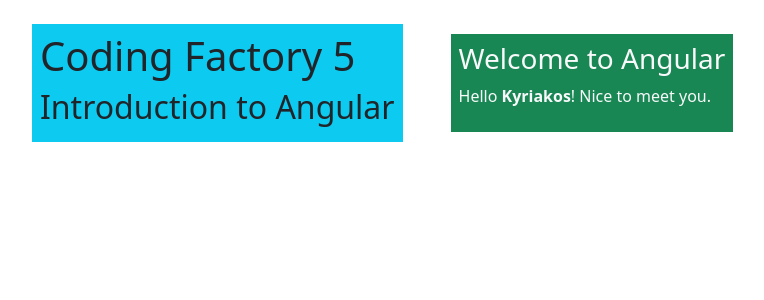
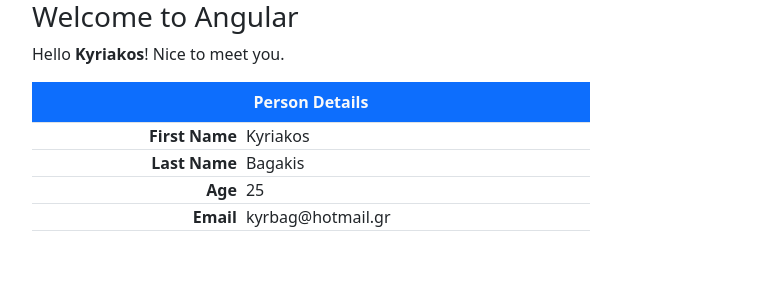
Before and after one commit to KyrBag/angular-introduction, an Angular app: page / in a window 1280 px wide. Shown: the top 300 px of the page, without its empty margins (50-814 px from the left). Built offline with nearby package versions, Linux system fonts and the light colour scheme.

Commit message:
one way binding

```diff
--- a/src/app/app.component.html
+++ b/src/app/app.component.html
@@ -1,12 +1,25 @@
-<div class="container mt-4">
-  <div class="d-flex gap-5 align-items-center">
-    <div class="bg-info p-2">
-      <h1>Coding Factory 5</h1>
-      <h2>Introduction to Angular</h2>
-    </div>
-    <div class="bg-success p-2 text-light">
-      <h3>Welcome to Angular</h3>
-      <p>Hello <strong>Kyriakos</strong>! Nice to meet you.</p>
-    </div>
-  </div>
-</div>
+<div class="container">  <h3>Welcome to Angular</h3>
+  <p>Hello <strong>{{ name }}</strong>! Nice to meet you.</p>
+
+
+  <table class="table table-bordered w-50">
+    <caption class="caption-top fw-bold bg-primary text-light text-center">
+      Person Details
+    </caption>
+    <tr>
+      <td class="fw-semibold text-end">First Name</td>
+      <td class="ps-2">{{ person.givenName }}</td>
+    </tr>
+    <tr>
+      <td class="fw-semibold text-end">Last Name</td>
+      <td class="ps-2">{{ person.surName }}</td>
+    </tr>
+    <tr>
+      <td class="fw-semibold text-end">Age</td>
+      <td class="ps-2">{{ person.age }}</td>
+    </tr>
+    <tr>
+      <td class="fw-semibold text-end">Email</td>
+      <td class="ps-2">{{ person.email }}</td>
+    </tr>
+  </table></div>
--- a/src/app/app.component.ts
+++ b/src/app/app.component.ts
@@ -8,5 +8,12 @@
   styleUrl: './app.component.css'
 })
 export class AppComponent {
-  title = 'angular-introduction';
+  name = 'Kyriakos';
+
+  person ={
+    givenName: 'Kyriakos',
+    surName: 'Bagakis',
+    age: 25,
+    email: 'kyrbag@hotmail.gr',
+  };
 }
```
Also changed, not shown: 1 other file (tests, documents, lock files or other folders).
